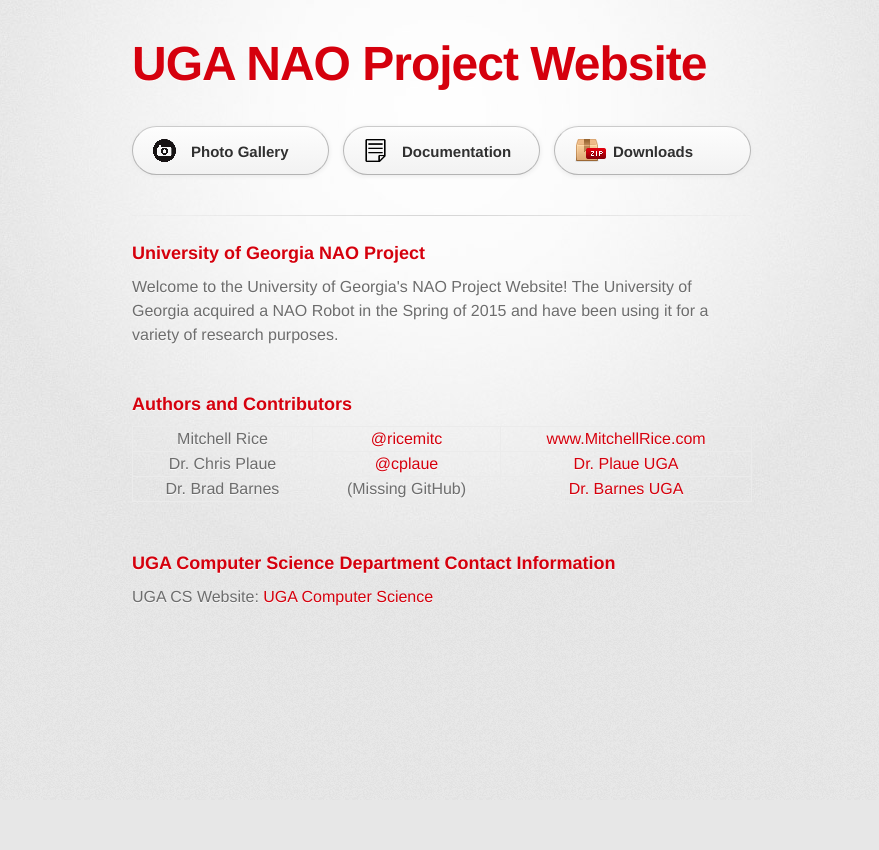
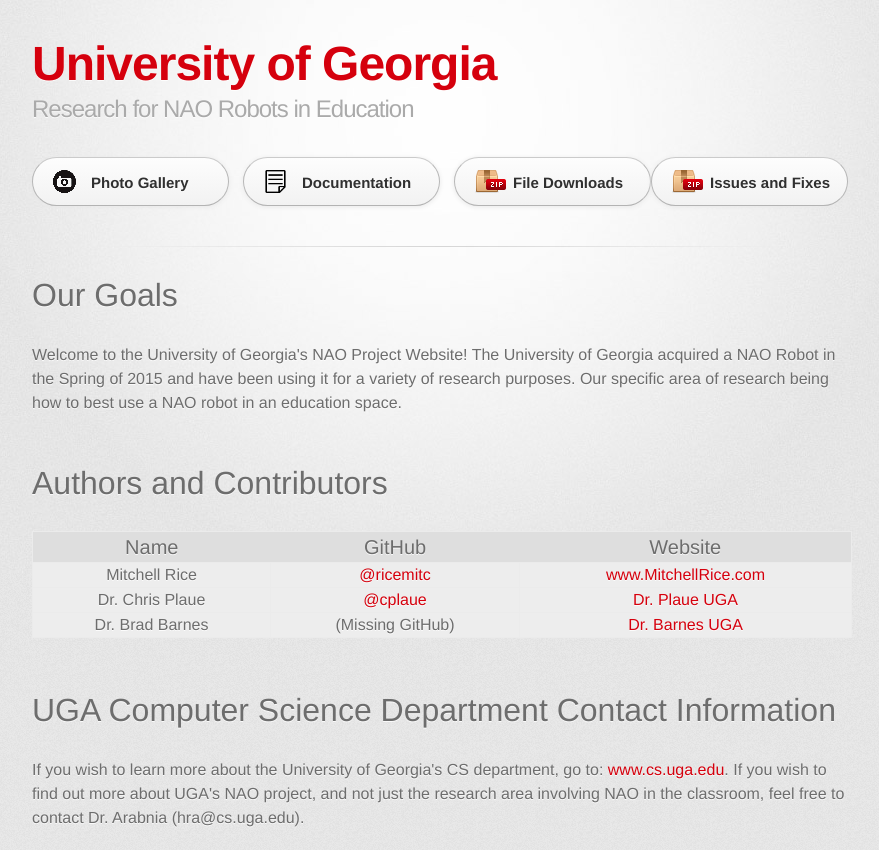
Before and after one commit to NaoProjectUGA/NaoWebsite, a plain HTML site: page index.html in a window 1280 px wide. Shown: the whole page, without its empty margins (198-1077 px from the left). Before the commit the page ends 800 px from the top, so only its background shows below. Drawn offline with Linux system fonts and the light colour scheme; a web font is replaced by a local one.

Commit message:
Updating index

```diff
--- a/index.html
+++ b/index.html
@@ -18,8 +18,8 @@
       <div class="inner">
 
         <header>
-          <h1> <a href="http://naoprojectuga.github.io/NaoWebsite/index.html">UGA NAO Project Website </a></h1>
-          <h2></h2>
+          <h1> <a href="http://naoprojectuga.github.io/NaoWebsite/index.html">University of Georgia</a></h1>
+          <h2>Research for NAO Robots in Education</h2>
         </header>
 
         <section id="downloads" class="clearfix">
@@ -42,8 +42,8 @@
 
 		<a href="http://naoprojectuga.github.io/NaoWebsite/gallery.html" id="gallery" class="button"><span>Photo Gallery</span></a>
         <a href="http://naoprojectuga.github.io/NaoWebsite/documentation.html" id="documentation" class="button"><span>Documentation</span></a>
-        <a href="http://naoprojectuga.github.io/NaoWebsite/downloads.html" id="download" class="button"><span>Downloads</span></a>
-
+        <a href="http://naoprojectuga.github.io/NaoWebsite/downloads.html" id="download" class="button"><span>File Downloads</span></a>
+		<a href="http://naoprojectuga.github.io/NaoWebsite/issues.html" id="download" class="button"><span>Issues and Fixes</span></a>
 
         </section>
 
@@ -54,27 +54,23 @@
 
 
 
-		  <h3><a id="welcome-to-github-pages" class="anchor" href="#welcome-to-github-pages" aria-hidden="true"><span class="octicon octicon-link"></span></a>University of Georgia NAO Project</h3>
+		  <h1><a id="welcome-to-github-pages" class="anchor" href="#welcome-to-github-pages" aria-hidden="true"><span class="octicon octicon-link"></span></a>Our Goals</h1>
+		<br>
+		<p>Welcome to the University of Georgia's NAO Project Website! The University of Georgia acquired a NAO Robot in the Spring of 2015 and have been using it
+		for a variety of research purposes. Our specific area of research being how to best use a NAO robot in an education space.</p>
 
 
 
 
-
-<p>Welcome to the University of Georgia's NAO Project Website! The University of Georgia acquired a NAO Robot in the Spring of 2015 and have been using it
-for a variety of research purposes. </p>
-
 <br>
-<h3>
-<a id="authors-and-contributors" class="anchor" href="#authors-and-contributors" aria-hidden="true"><span class="octicon octicon-link"></span></a>Authors and Contributors</h3>
-<!--
-<p>Mitchell Rice: <a href="https://github.com/ricemitc" class="user-mention">@ricemitc</a>			(www.MitchellRice.com)<p>
-<p>Brad Barnes: 			(http://www.cs.uga.edu/directory/brad-barnes)</p>
-<p>Chris Plaue: <a href="https://github.com/cplaue" class="user-mention">@cplaue</a>			(http://cobweb.cs.uga.edu/~plaue/Chris_Plaue/Welcome.html)</p>
-
+<h1><a id="authors-and-contributors" class="anchor" href="#authors-and-contributors" aria-hidden="true"><span class="octicon octicon-link"></span></a>Authors and Contributors</h1>
 <br>
-<br>
--->
 <table style="width:100%">
+  <tr>
+	<th>Name</th>
+	<th>GitHub</th>
+	<th>Website</th>
+  </tr>
   <tr>
     <td>Mitchell Rice</td>
     <td><a href="https://github.com/ricemitc" class="user-mention">@ricemitc</a></td>
@@ -88,13 +84,21 @@ for a variety of research purposes. </p>
   <tr>
     <td>Dr. Brad Barnes</td>
     <td>(Missing GitHub)</td>
-    <td><a href="http://cobweb.cs.uga.edu/~plaue/Chris_Plaue/Welcome.html">Dr. Barnes UGA</a></td>
+    <td><a href="http://www.cs.uga.edu/directory/brad-barnes">Dr. Barnes UGA</a></td>
   </tr>
 </table>
 <br>
 <br>
-<h3>UGA Computer Science Department Contact Information</h3>
-<p>UGA CS Website: <a href="http://www.cs.uga.edu/">UGA Computer Science</a></p>
+
+
+
+
+
+
+<h1>UGA Computer Science Department Contact Information</h1>
+<br>
+<p>If you wish to learn more about the University of Georgia's CS department, go to: <a href="http://www.cs.uga.edu/">www.cs.uga.edu</a>. If you wish to find out more about UGA's NAO project, and not just
+the research area involving NAO in the classroom, feel free to contact Dr. Arabnia (hra@cs.uga.edu).</p>
 
 
 <!--
--- a/stylesheets/stylesheet.css
+++ b/stylesheets/stylesheet.css
@@ -40,6 +40,18 @@ blockquote:before, blockquote:after,
 q:before, q:after {
 	content: '';
 	content: none;
+}
+
+th {
+	font-size: 20px;
+	font-weight: bold;
+	background-color: #dedede;
+}
+
+
+tr {
+	background-color: #ededed;
+
 }
 table {
 	border-spacing: 0;
@@ -90,7 +102,7 @@ header h2 {
 }
 
 .inner {
-  width: 620px;
+  width: 820px;
   margin: 0 auto;
 }
 
```
Also changed, not shown: issues.html (added, +31 -0 lines).
